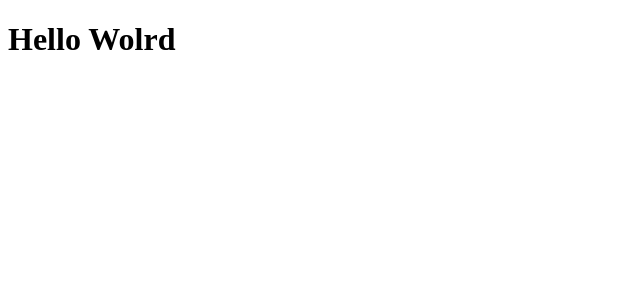
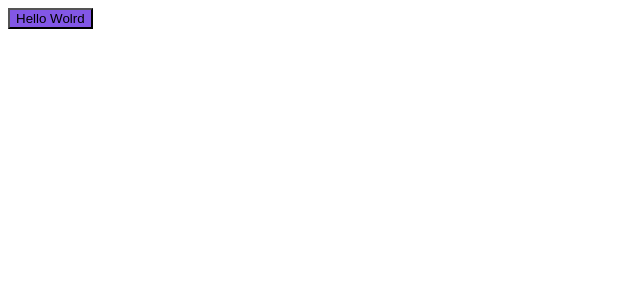
Before and after one commit to Danilo55Amaral/Ignite-Shop, a Next.js app: page / in a window 1280 px wide. Shown: the top 300 px of the page, without its empty margins (0-640 px from the left). Built offline with nearby package versions, Linux system fonts and the light colour scheme.

Commit message:
Configurando Stitches

```diff
--- a/package.json
+++ b/package.json
@@ -10,6 +10,7 @@
   },
   "dependencies": {
     "@next/font": "13.1.6",
+    "@stitches/react": "^1.2.8",
     "@types/node": "18.13.0",
     "@types/react": "18.0.27",
     "@types/react-dom": "18.0.10",
--- a/src/pages/_document.tsx
+++ b/src/pages/_document.tsx
@@ -1,4 +1,5 @@
 import { Html, Head, Main, NextScript } from 'next/document'
+import { getCssText } from '../styles'
 
 export default function Document() {
   return (
@@ -7,6 +8,8 @@
       <link rel="preconnect" href="https://fonts.googleapis.com" />
       <link rel="preconnect" href="https://fonts.gstatic.com" crossOrigin="anonymous" />
       <link href="https://fonts.googleapis.com/css2?family=Inter:wght@400;700;900&family=Roboto+Mono:wght@700&family=Roboto:wght@400;700&display=swap" rel="stylesheet" />
+
+      <style id="stitches" dangerouslySetInnerHTML={{__html: getCssText() }} />
       </Head>
       <body>
         <Main />
--- a/src/pages/index.tsx
+++ b/src/pages/index.tsx
@@ -1,5 +1,11 @@
+import { styled } from "../styles"
+
+const Button = styled('button', {
+  backgroundColor: '$rocketseat'
+})
+
 export default function Home() {
   return (
-    <h1>Hello Wolrd</h1>
+    <Button>Hello Wolrd</Button>
   )
 }
--- /dev/null
+++ b/src/styles/index.ts
@@ -0,0 +1,18 @@
+import { createStitches } from "@stitches/react";
+
+export const {
+    config,
+    styled,
+    css,
+    globalCss,
+    keyframes,
+    getCssText,
+    theme,
+    createTheme,
+} = createStitches({
+    theme: {
+        colors: {
+            rocketseat: '#8257e6',
+        }
+    }
+})
```
Also changed, not shown: 2 other files (tests, documents, lock files or other folders).
